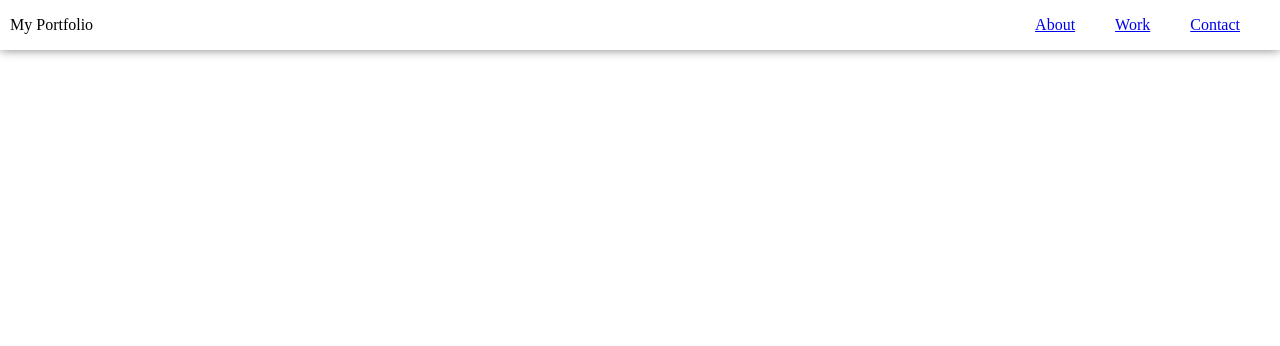
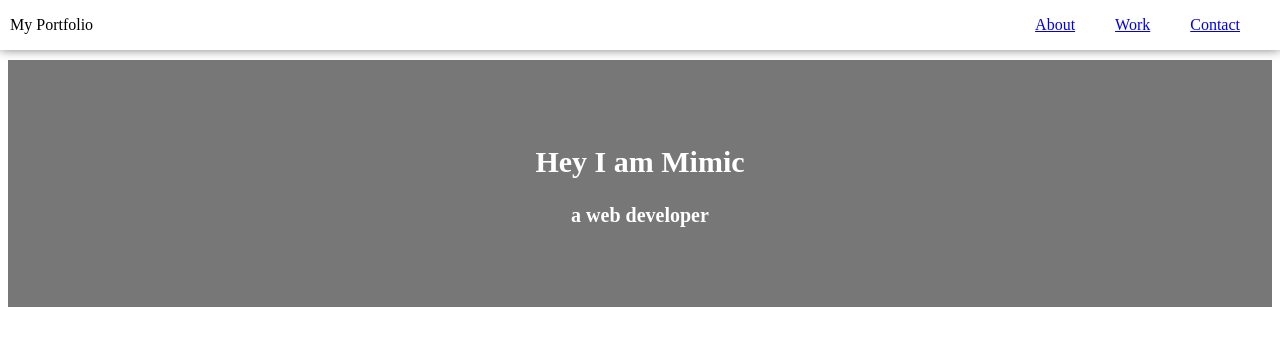
Before and after one commit to ali1985alrawi/portfolio, a plain HTML site: page index.html in a window 1280 px wide. Drawn offline with Linux system fonts and the light colour scheme.

Commit message:
added glbal page style & welcome section

```diff
--- a/index.html
+++ b/index.html
@@ -6,6 +6,8 @@
     <meta name="viewport" content="width=device-width, initial-scale=1.0">
     <title>Document</title>
     <link rel="stylesheet" type="text/css" href="./navbar.css"  />
+    <link rel="stylesheet" type="text/css" href="./style.css"  />
+
 </head>
 <body>
 
@@ -19,5 +21,13 @@
 
       </nav>
 
+      <!-- START WELCOME SECTION -->
+
+      <section id="welcome-section" class="welcome-section">
+        <h1>Hey I am Mimic</h1>
+        <p>a web developer</p>
+      </section>
+
+
 </body>
 </html>
--- /dev/null
+++ b/style.css
@@ -0,0 +1,11 @@
+.welcome-section{
+
+    margin-top:3em;
+    padding: 3em;
+    font-size: 20px;
+    font-weight: 700;
+    color:#fff;
+    text-align: center;
+    background-color: #777;
+
+}
```
